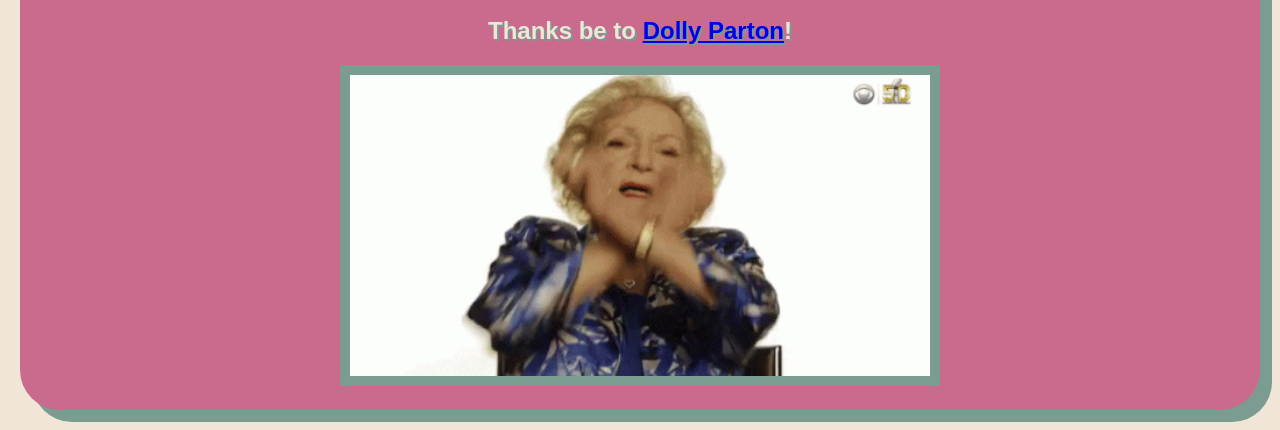
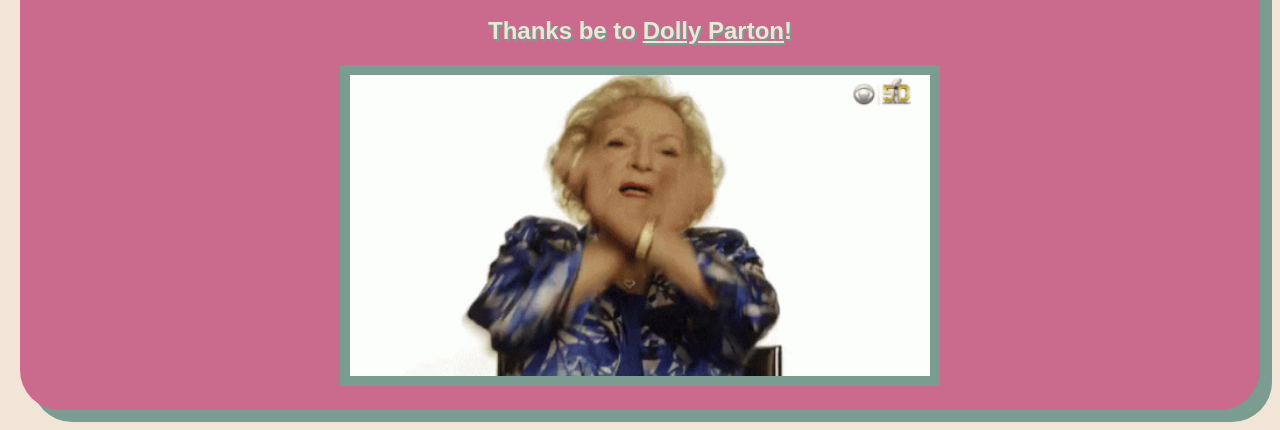
Before and after one commit to thomasqbrady/isbettywhitealive, a plain HTML site: page index.html in a window 1280 px wide. Shown: the part 503-933 px from the top of the page. Drawn offline with Linux system fonts and the light colour scheme; a small style sheet from the web is missing.

Commit message:
link color

```diff
--- a/index.html
+++ b/index.html
@@ -40,6 +40,9 @@
 			border: 10px solid #7a9c91;
 			width: 50%;
 		}
+		a, a.visited, a:hover {
+			color: #f0e5d6;
+		}
 	</style>
 </head>
 <body>
```
